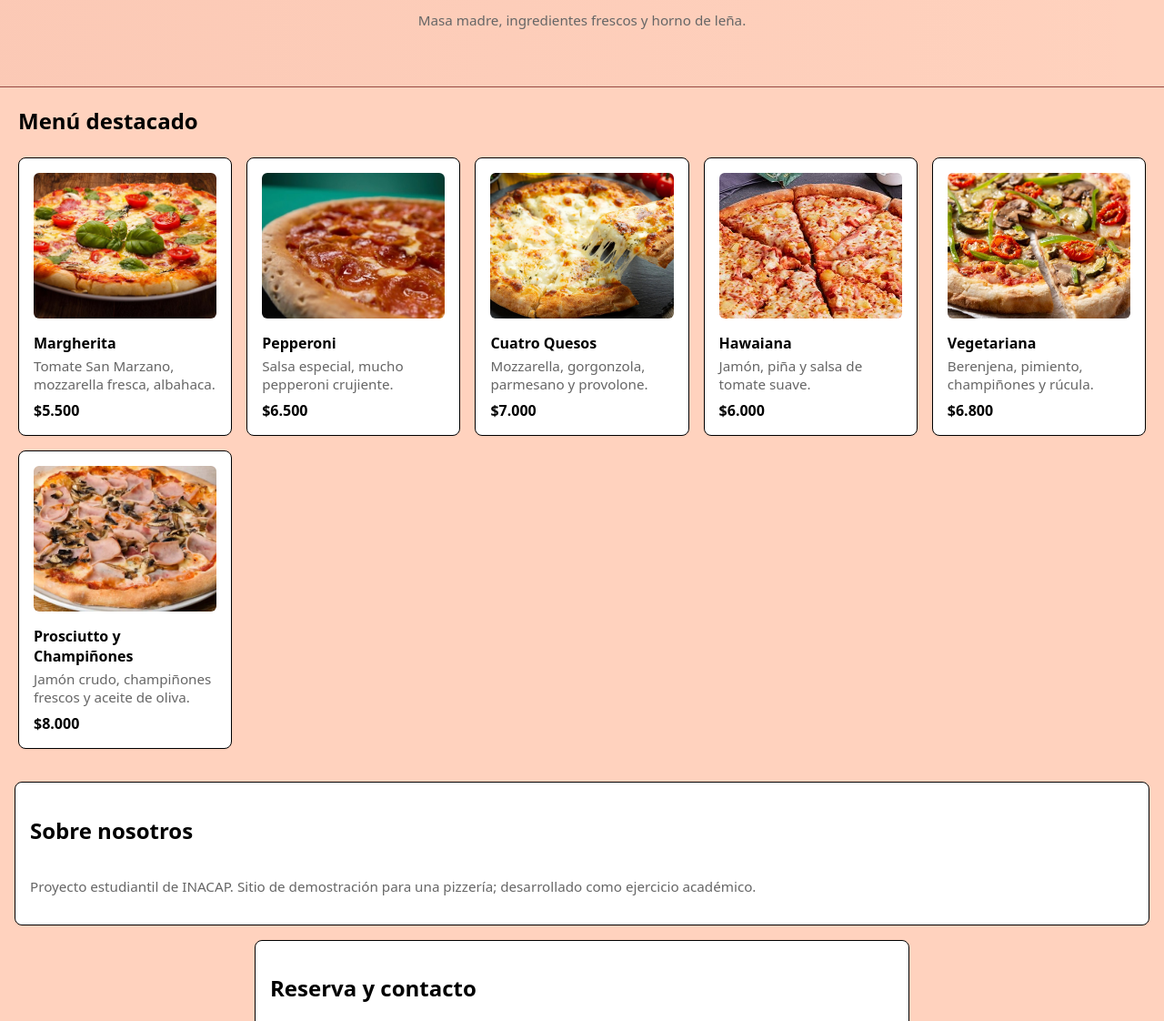
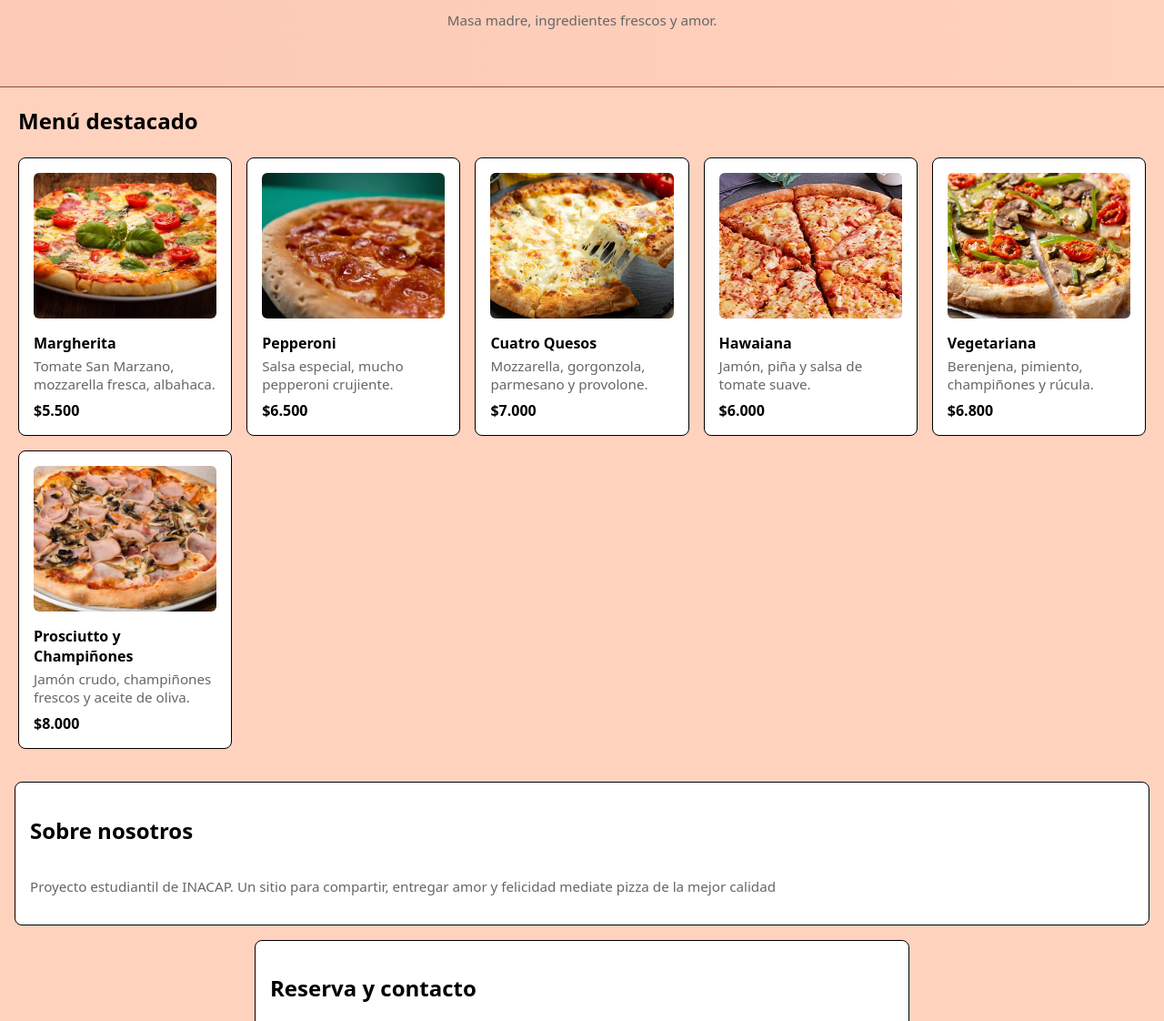
Before and after one commit to josecin888/pizza, a plain HTML site: page pizza/index.html in a window 1280 px wide. Shown: the part 178-1300 px from the top of the page at 91% size. Drawn offline with Linux system fonts and the light colour scheme.

Commit message:
cambio a la descripcion

```diff
--- a/pizza/index.html
+++ b/pizza/index.html
@@ -26,7 +26,7 @@
     <main>
         <section class="hero" aria-labelledby="hero-title">
             <h1 id="hero-title">Sabor que une a la familia</h1>
-            <p class="muted">Masa madre, ingredientes frescos y horno de leña.</p>
+            <p class="muted">Masa madre, ingredientes frescos y amor.</p>
         </section>
 
         <section id="menu" class="grid" aria-labelledby="menu-title">
@@ -77,7 +77,7 @@
 
         <section id="sobre" class="card" style="margin:1rem" aria-labelledby="sobre-title">
             <h2 id="sobre-title">Sobre nosotros</h2>
-            <p class="muted">Proyecto estudiantil de INACAP. Sitio de demostración para una pizzería; desarrollado como ejercicio académico.</p>
+            <p class="muted">Proyecto estudiantil de INACAP. Un sitio para compartir, entregar amor y felicidad mediate pizza de la mejor calidad</p>
         </section>
 
         <section id="contacto" class="card contact" aria-labelledby="contacto-title">
```
